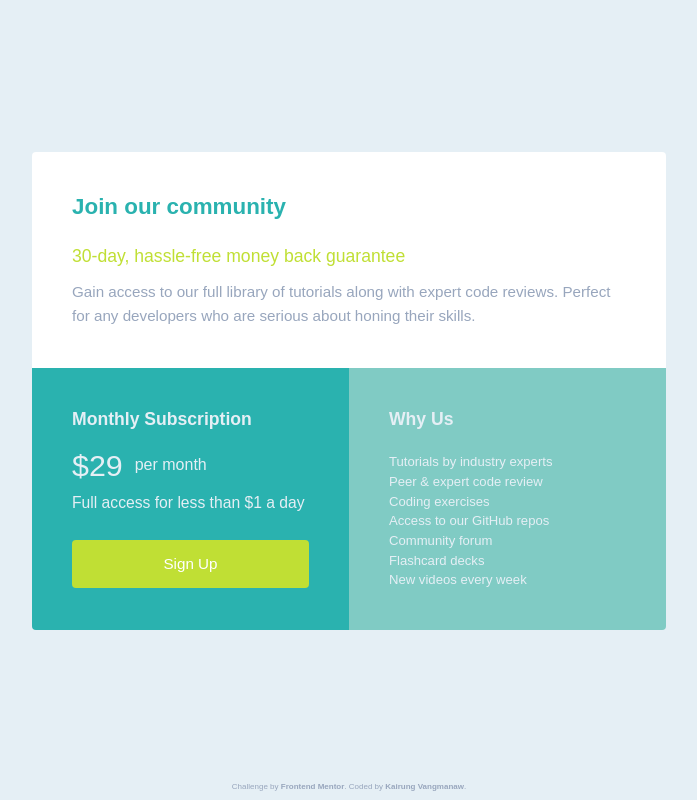
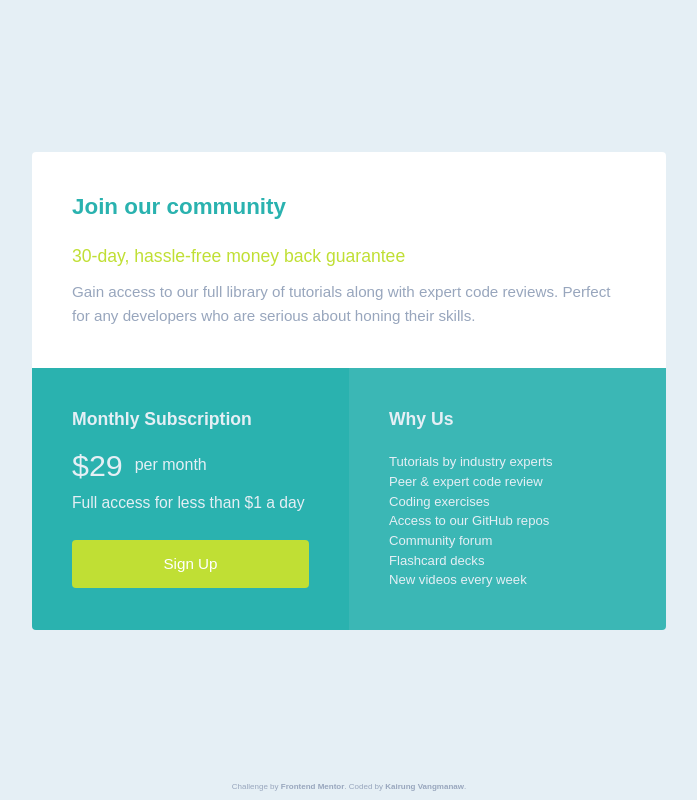
Before and after one commit to VangmanawKairung/Frontend-Mentor_single-price-grid-component, a React (Vite) app: page / in a window 1280 px wide. Shown: the whole page, without its empty margins (291-988 px from the left). Built offline with nearby package versions, Linux system fonts and the light colour scheme.

Commit message:
fix: card feature's background color

```diff
--- a/src/App.css
+++ b/src/App.css
@@ -5,7 +5,7 @@
   --clr-neutral-teal-100: hsl(204, 43%, 93%);
   --clr-neutral-gray-500: hsl(218, 22%, 67%);
   --clr-white: white;
-  --clr-teal-300: hsl(174.4, 41.9%, 64.9%);
+  --clr-teal-400: hsla(179, 62%, 43%, 0.907);
   --clr-cta-btn-hover: hsl(71, 64%, 69%);
 
   /* Typography */
@@ -183,7 +183,7 @@ body {
 }
 
 .price-card__features {
-  background-color: var(--clr-teal-300);
+  background-color: var(--clr-teal-400);
   color: var(--clr-neutral-teal-100);
 
   grid-area: features;
@@ -222,6 +222,6 @@ body {
   }
 
   .footer__text a:hover {
-    color: var(--clr-teal-300);
+    color: var(--clr-teal-400);
   }
 }
```
